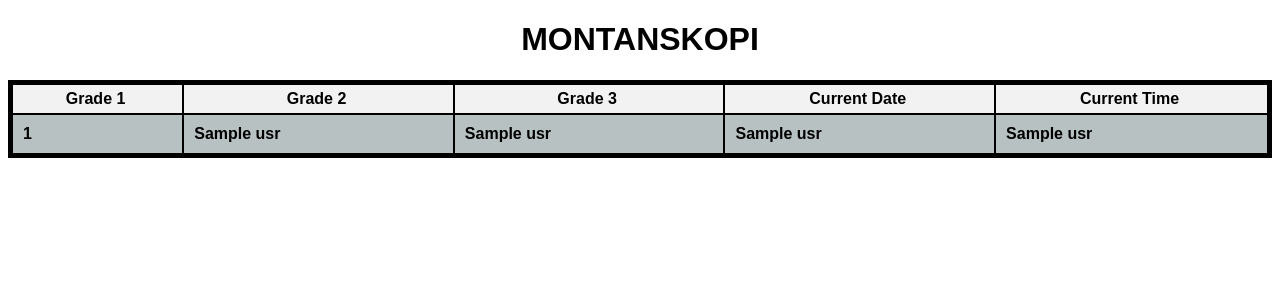
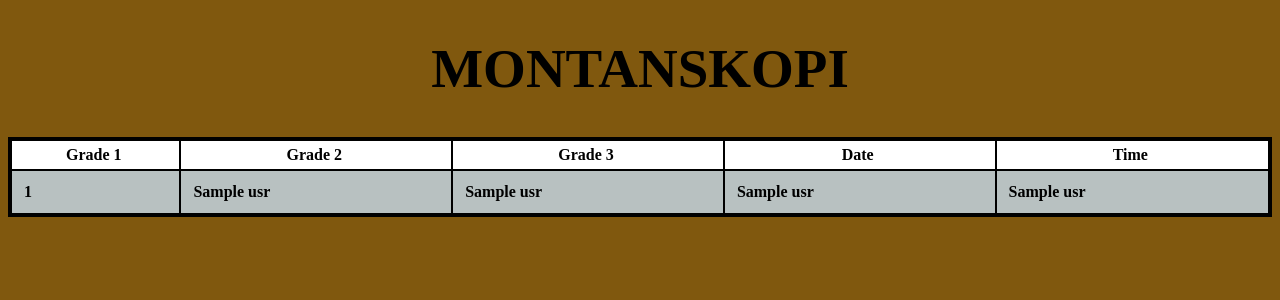
Before and after one commit to rrTio/FlaskDT, a Flask app: template templates/index.html in a window 1280 px wide. Shown: the top 300 px of the page. Run offline with Flask 3, Linux system fonts and the light colour scheme; the template is opened without the code that fills it: most values are stand-ins (such as "Sample title", 1, 10 or a date in 2020).

Commit message:
Updated HTML CSS and delay and refresh time

```diff
--- a/static/S3_users.css
+++ b/static/S3_users.css
@@ -1,15 +1,15 @@
-* {
-  font-family: arial, sans-serif;
-  box-sizing: border-box;
+body{
+  background-color: rgb(128, 88, 14);
 }
+
 #demo {
-  border-collapse: collapse;
+  border-collapse:collapse;
 }
 #demo tr:nth-child(odd) {
-  background: #f2f2f2;
+  background: #ffffff;
 }
 #demo td {
-  padding: 10px;
+  padding: 12px;
 }
 
 td, th{
@@ -18,7 +18,8 @@ td, th{
 }
 
 td{
-  font-weight: bold;
+  font-weight: bolder;
+  color: #000000;
 }
 
 tr:nth-child(even){
@@ -26,5 +27,10 @@ tr:nth-child(even){
 }
 
 table{
-  border:5px solid black;
+  border: 4px solid black;
 }
+
+.brandName{
+  font-size: 55px;
+  font-family:'Times New Roman', Times, serif, bold;
+}
--- a/templates/index.html
+++ b/templates/index.html
@@ -1,20 +1,20 @@
 <!DOCTYPE html>
 <html>
   <head>
-    <meta http-equiv="refresh" content="1" />
+    <meta http-equiv="refresh" content="3" />
     <title>Montanskopi</title>
     <link rel="stylesheet" href="static/S3_users.css"/>
   </head>
   <body>
     <center>
-      <h1>MONTANSKOPI</h1>
+      <h1 class="brandName">MONTANSKOPI</h1>
       <table id="demo" style="width:100%">
         <tr>
           <th>Grade 1</th>
           <th>Grade 2</th>
           <th>Grade 3</th>
-          <th>Current Date</th>
-          <th>Current Time</th>
+          <th>Date</th>
+          <th>Time</th>
         </tr>
 
         {% for u in usr %}
--- a/testDB.py
+++ b/testDB.py
@@ -2,7 +2,7 @@ import sqlite3
 import datetime
 import time
 
-delay = 1 #delay in seconds
+delay = 3 #delay in seconds
 
 def database(cur_time, cur_date):
     global conn, cursor
@@ -22,7 +22,7 @@ while True:
     current = datetime.datetime.now() #instantiation of date and time
 
     cur_date = current.strftime("%m-%d-%Y") #current date formatting
-    cur_time = current.strftime("%H:%M:%S") #current time formatting
+    cur_time = current.strftime("%I:%M:%S %p") #current time formatting
 
     #printing date and time
     print("DATE AND TIME")
```
